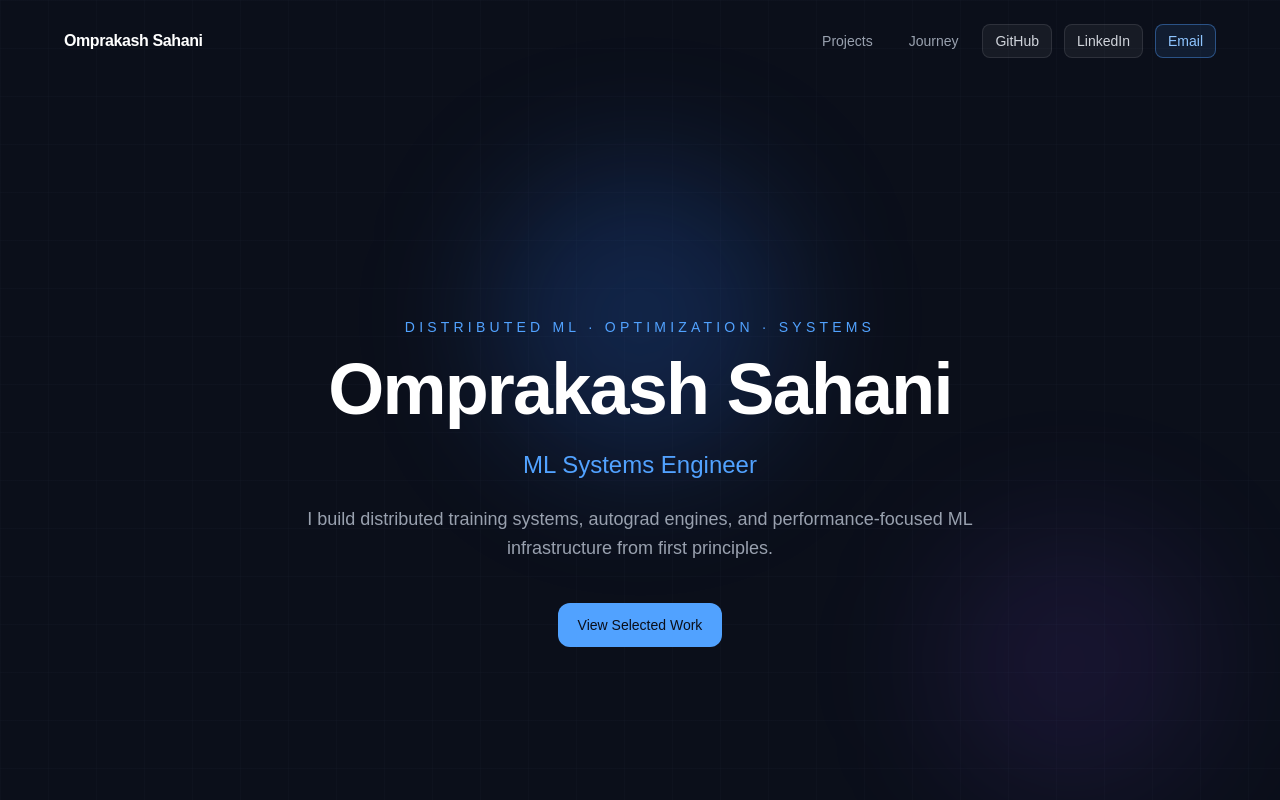
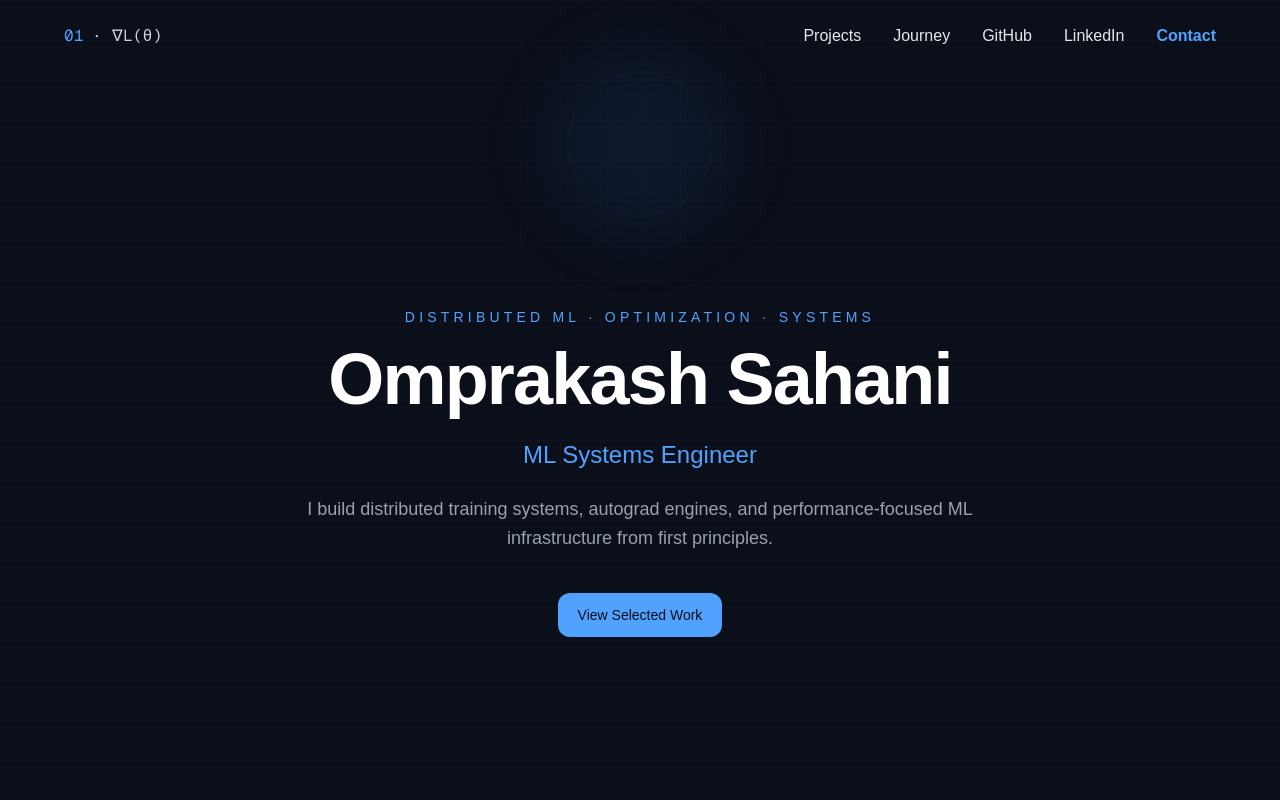
Before and after one commit to OmprakashSahani/ML-Systems-Portfolio, a Next.js app in the folder portfolio/: page / in a window 1280 px wide. Shown: the top 800 px of the page. Built offline with nearby package versions, Linux system fonts and the light colour scheme.

Commit message:
feat: complete ML systems portfolio UI (navbar, animations, projects, contact UX)

```diff
--- a/portfolio/src/app/globals.css
+++ b/portfolio/src/app/globals.css
@@ -51,3 +51,13 @@ body {
     transform: translateY(-28px) scale(1.06);
   }
 }
+@keyframes ripple {
+  0% {
+    transform: scale(0.6);
+    opacity: 0.6;
+  }
+  100% {
+    transform: scale(2.2);
+    opacity: 0;
+  }
+}
--- a/portfolio/src/app/page.tsx
+++ b/portfolio/src/app/page.tsx
@@ -1,4 +1,5 @@
 import Link from "next/link";
+import ContactButton from "@/components/ContactButton";
 
 const projects = [
   {
@@ -59,58 +60,53 @@ const journey = [
 export default function Home() {
   return (
     <main className="relative min-h-screen overflow-hidden bg-[#0b0f1a] px-6 text-white">
+
       {/* Background grid */}
-      <div className="absolute inset-0 bg-[linear-gradient(to_right,#1f293722_1px,transparent_1px),linear-gradient(to_bottom,#1f293722_1px,transparent_1px)] bg-[size:48px_48px]" />
+      <div className="absolute inset-0 bg-[linear-gradient(to_right,#1f293730_1px,transparent_1px),linear-gradient(to_bottom,#1f293730_1px,transparent_1px)] bg-[size:40px_40px]" />
 
-      {/* Animated glow */}
-      <div className="absolute left-1/2 top-40 h-72 w-72 rounded-full bg-blue-500/20 blur-3xl [animation:slowFloat_8s_ease-in-out_infinite]" />
-      <div className="absolute right-20 top-[35rem] h-64 w-64 rounded-full bg-violet-500/10 blur-3xl [animation:slowFloatRight_10s_ease-in-out_infinite]" />
+      <div className="absolute left-1/2 top-32 md:top-36 -translate-x-1/2 flex items-center justify-center">
+
+      {/* Core glow (softer) */}
+      <div className="absolute h-40 w-40 rounded-full bg-blue-500/10 blur-2xl" />
+
+      {/* Ripple 1 */}
+      <div className="absolute h-40 w-40 rounded-full border border-blue-400/20 [animation:ripple_5s_linear_infinite]" />
+
+      {/* Ripple 2 */}
+      <div className="absolute h-40 w-40 rounded-full border border-blue-400/15 [animation:ripple_5s_linear_infinite] [animation-delay:1.5s]" />
+
+      {/* Ripple 3 */}
+      <div className="absolute h-40 w-40 rounded-full border border-blue-400/10 [animation:ripple_5s_linear_infinite] [animation-delay:3s]" />
+
+      </div>
 
       {/* Navbar */}
       <nav className="relative z-20 mx-auto flex max-w-6xl items-center justify-between py-6">
-        <Link href="/" className="font-semibold tracking-tight">
-          Omprakash Sahani
+        <Link href="/" className="flex items-center gap-2 font-mono text-sm md:text-base tracking-wide text-gray-300 hover:text-blue-300 transition">
+          <span className="text-blue-400">01</span>
+          <span>· ∇L(θ)</span>
         </Link>
 
-        <div className="flex items-center gap-3">
-          <a
-            href="#projects"
-            className="rounded-lg px-3 py-1.5 text-sm text-gray-400 transition hover:bg-white/5 hover:text-blue-300"
-          >
-            Projects
+        <div className="flex items-center gap-8 text-[15px] md:text-base">
+
+          <a href="#projects" className="font-medium text-gray-200 hover:text-blue-300 transition">
+          Projects
           </a>
 
-          <a
-            href="#journey"
-            className="rounded-lg px-3 py-1.5 text-sm text-gray-400 transition hover:bg-white/5 hover:text-blue-300"
-          >
-            Journey
+          <a href="#journey" className="font-medium text-gray-200 hover:text-blue-300 transition">
+          Journey
           </a>
 
-          <a
-            href="https://github.com/OmprakashSahani"
-            target="_blank"
-            rel="noopener noreferrer"
-            className="rounded-lg border border-white/10 bg-white/5 px-3 py-1.5 text-sm text-gray-300 transition hover:border-blue-400 hover:text-blue-300"
-          >
-            GitHub
+          <a href="https://github.com/OmprakashSahani" className="font-medium text-gray-200 hover:text-blue-300 transition">
+          GitHub
           </a>
 
-          <a
-            href="https://www.linkedin.com/in/omprakashsahani/"
-            target="_blank"
-            rel="noopener noreferrer"
-            className="rounded-lg border border-white/10 bg-white/5 px-3 py-1.5 text-sm text-gray-300 transition hover:border-blue-400 hover:text-blue-300"
-          >
-            LinkedIn
+          <a href="https://www.linkedin.com/in/omprakashsahani/" className="font-medium text-gray-200 hover:text-blue-300 transition">
+          LinkedIn
           </a>
 
-          <a
-            href="mailto:Omprakash.Sahani7991@gmail.com"
-            className="rounded-lg border border-blue-400/40 bg-blue-400/10 px-3 py-1.5 text-sm text-blue-300 transition hover:border-blue-300 hover:bg-blue-400/20"
-          >
-            Email
-          </a>
+          <ContactButton />
+
         </div>
       </nav>
 
--- /dev/null
+++ b/portfolio/src/components/ContactButton.tsx
@@ -0,0 +1,57 @@
+"use client";
+
+import { useState } from "react";
+
+export default function ContactButton() {
+  const [showEmail, setShowEmail] = useState(false);
+  const [copied, setCopied] = useState(false);
+
+  const email = "Omprakash.Sahani7991@gmail.com";
+
+  const handleCopy = () => {
+    navigator.clipboard.writeText(email);
+    setCopied(true);
+
+    setTimeout(() => {
+      setCopied(false);
+      setShowEmail(false);
+    }, 900);
+  };
+
+  return (
+    <div className="relative">
+      {/* Contact button */}
+      <button
+        onClick={() => {
+          setShowEmail(!showEmail);
+          setCopied(false);
+        }}
+        className="font-semibold text-blue-400 hover:text-blue-300 transition"
+      >
+        Contact
+      </button>
+
+      {/* Floating dropdown */}
+      {showEmail && (
+        <div className="absolute right-0 top-full mt-3 w-max rounded-xl border border-white/10 bg-[#0b0f1a]/90 backdrop-blur px-4 py-3 text-sm text-gray-300 shadow-lg">
+
+          <p className="text-xs text-gray-500 mb-1 tracking-wide">
+            EMAIL
+          </p>
+
+          <p className="text-sm font-medium text-gray-200 mb-2">
+            {email}
+          </p>
+
+          <button
+            onClick={handleCopy}
+            className="text-xs text-blue-400 hover:text-blue-300 transition"
+          >
+            {copied ? "Copied ✓" : "Copy"}
+          </button>
+
+        </div>
+      )}
+    </div>
+  );
+}
```
Also changed, not shown: 1 other file (tests, documents, lock files or other folders).
